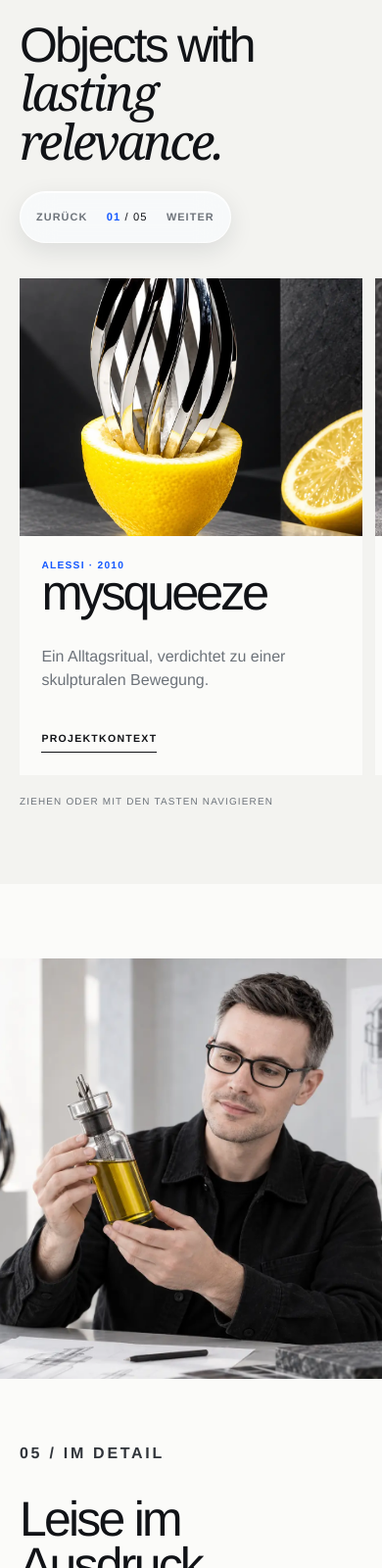
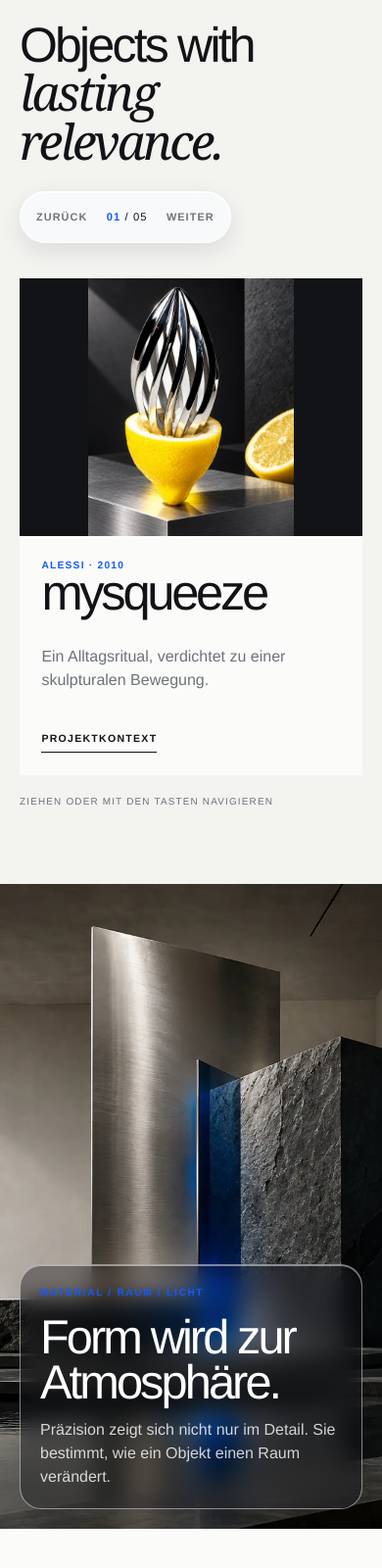
Before and after one commit to o-some/rolandkreiter, a website: page index.html in a window 390 px wide. Shown: the part 6166-7766 px from the top of the page at 98% size. Drawn offline with Linux system fonts and the light colour scheme.

Commit message:
Show full products and add original mood transitions

```diff
--- a/index.html
+++ b/index.html
@@ -11,8 +11,8 @@
   <meta property="og:type" content="website">
   <meta property="og:image" content="assets/images/roland-hero-museum-v2.webp">
   <title>Roland Kreiter — Industrial Designer</title>
-  <link rel="stylesheet" href="styles.css?v=8">
-  <script src="script.js?v=10" type="module"></script>
+  <link rel="stylesheet" href="styles.css?v=9">
+  <script src="script.js?v=11" type="module"></script>
 </head>
 <body>
   <a class="skip-link" href="#main">Zum Inhalt</a>
@@ -100,6 +100,10 @@
       </div>
       <p class="drag-note">Ziehen oder mit den Tasten navigieren</p>
     </section>
+    <section class="mood-interlude" aria-labelledby="mood-title">
+      <figure data-parallax="0.018"><img src="assets/images/mood-precision-gallery-v1.webp" alt="Abstrakte Galeriearchitektur aus Edelstahl, Graphitstein und kobaltblauem Glas" width="1536" height="1024" loading="lazy"></figure>
+      <div class="mood-interlude__copy reveal"><p class="section-label">Material / Raum / Licht</p><h2 id="mood-title">Form wird zur<br>Atmosphäre.</h2><p>Präzision zeigt sich nicht nur im Detail. Sie bestimmt, wie ein Objekt einen Raum verändert.</p></div>
+    </section>
     <section class="designer-focus section" aria-labelledby="focus-title">
       <figure class="designer-focus__image reveal"><img src="assets/images/roland-aromapour-editorial-v2.webp" alt="Roland Kreiter prüft den AromaPour Ölspender" width="2000" height="1333" loading="lazy"></figure>
       <div class="designer-focus__copy reveal"><p class="section-label">05 / Im Detail</p><h2 id="focus-title">Leise im Ausdruck.<br>Präzise in der Funktion.</h2><p>Roland Kreiters Arbeiten verbinden eine reduzierte Formensprache mit einer Funktion, die man sofort versteht.</p><blockquote>“Gutes Design begleitet – leise, aber dauerhaft.”</blockquote></div>
@@ -116,6 +120,7 @@
         <article class="reveal"><span>02</span><h3>Design Development</h3><p>Form, Funktion, Material und Konstruktion als schlüssiges Gesamtsystem.</p></article>
         <article class="reveal"><span>03</span><h3>Design Refinement</h3><p>Bestehende Konzepte präzisieren, vereinfachen und marktreif machen.</p></article>
       </div>
+      <figure class="freelance__mood reveal" data-parallax="0.012"><img src="assets/images/mood-continuous-form-v1.webp" alt="Kontinuierliches Edelstahlband zwischen Graphitstein und kobaltblauem Glas" width="1536" height="1024" loading="lazy"><figcaption>Continuity · Precision · Relevance</figcaption></figure>
       <p class="freelance__proof reveal">Vom Produktionsmodellbau über Alessi bis zur ausgezeichneten Produktentwicklung für AdHoc.</p>
     </section>
     <section class="awards section" id="auszeichnungen" aria-labelledby="awards-title">
--- a/styles.css
+++ b/styles.css
@@ -115,6 +115,9 @@ main,.site-footer { margin-left: var(--rail); }
 .freelance__services span { color: #8fb0ff; font-size: .65rem; font-weight: 750; letter-spacing: .13em; }
 .freelance__services h3 { margin: 4rem 0 .75rem; font-size: clamp(1.8rem,2.8vw,3.2rem); line-height: 1; letter-spacing: -.05em; font-weight: 520; }
 .freelance__services p { max-width: 340px; margin: 0; color: #9fa5ae; }
+.freelance__mood { position: relative; height: clamp(420px,52vw,720px); margin-top: clamp(4rem,7vw,7rem); overflow: hidden; border: 1px solid rgba(255,255,255,.16); border-radius: 28px; }
+.freelance__mood img { width: 100%; height: 110%; object-fit: cover; object-position: center; transform: translate3d(0,0,0); }
+.freelance__mood figcaption { position: absolute; left: 1.2rem; bottom: 1.2rem; padding: .65rem .85rem; border: 1px solid rgba(255,255,255,.48); border-radius: 999px; background: rgba(12,16,22,.45); color: white; backdrop-filter: blur(14px); -webkit-backdrop-filter: blur(14px); font-size: .62rem; font-weight: 700; letter-spacing: .13em; text-transform: uppercase; }
 .freelance__proof { margin: 3rem 0 0 auto; max-width: 620px; color: #c7cbd2; font-family: Georgia,serif; font-size: clamp(1.35rem,2.2vw,2.4rem); line-height: 1.2; }
 
 .material-study { min-height: 760px; display: grid; grid-template-columns: minmax(320px,.75fr) minmax(500px,1.45fr); background: var(--ink); color: white; }
@@ -166,6 +169,13 @@ main,.site-footer { margin-left: var(--rail); }
 .project-slide a { align-self: flex-start; margin-top: 1.5rem; padding-bottom: .35rem; border-bottom: 1px solid var(--ink); font-size: .66rem; font-weight: 700; letter-spacing: .12em; text-transform: uppercase; }
 .project-slide--wide { grid-template-columns: 1.5fr .5fr; }
 .drag-note { margin: 1.25rem 0 0; color: var(--muted); font-size: .62rem; letter-spacing: .12em; text-transform: uppercase; }
+
+.mood-interlude { position: relative; min-height: min(860px,88svh); overflow: hidden; background: var(--ink); color: white; }
+.mood-interlude figure { position: absolute; inset: -4% 0; overflow: hidden; }
+.mood-interlude figure img { width: 100%; height: 108%; object-fit: cover; object-position: center; transform: translate3d(0,0,0); }
+.mood-interlude__copy { position: absolute; z-index: 2; left: var(--pad); bottom: clamp(2rem,6vw,5rem); max-width: 640px; padding: clamp(1.3rem,2.5vw,2rem); border: 1px solid rgba(255,255,255,.48); border-radius: 26px; background: rgba(12,16,22,.42); box-shadow: inset 0 1px 0 rgba(255,255,255,.48),0 20px 55px rgba(0,0,0,.2); backdrop-filter: blur(16px) saturate(150%); -webkit-backdrop-filter: blur(16px) saturate(150%); }
+.mood-interlude__copy h2 { margin: 1rem 0 .8rem; font-size: clamp(3.2rem,6vw,7rem); line-height: .9; letter-spacing: -.06em; font-weight: 560; }
+.mood-interlude__copy > p:last-child { max-width: 470px; margin: 0; color: rgba(255,255,255,.8); }
 
 .designer-focus { max-width: none; padding: 0; display: grid; grid-template-columns: 1.25fr .75fr; background: var(--white); }
 .designer-focus__image { min-height: 760px; overflow: hidden; }
@@ -346,14 +356,19 @@ main,.site-footer { margin-left: var(--rail); }
   .process-steps { grid-template-columns: 1fr; }
   .process-steps article,.process-steps article + article { min-height: 0; padding: 1.4rem 0; border-right: 0; border-bottom: 1px solid var(--line); }
   .process-steps h3 { margin: .8rem 0 .35rem; }
-  .works { padding-left: var(--pad); }
+  .works { padding-left: var(--pad); padding-right: var(--pad); }
   .project-track { gap: .8rem; margin-top: 2.25rem; touch-action: pan-x; overscroll-behavior: contain; scroll-snap-stop: always; -webkit-overflow-scrolling: touch; }
   .track-controls { position: sticky; top: 74px; z-index: 8; width: max-content; margin-top: 1.5rem; padding: .5rem .8rem; border: 1px solid rgba(255,255,255,.78); border-radius: 999px; background: rgba(250,252,255,.68); box-shadow: inset 0 1px 0 rgba(255,255,255,.86),0 8px 24px rgba(17,28,44,.1); backdrop-filter: blur(16px) saturate(165%); -webkit-backdrop-filter: blur(16px) saturate(165%); }
-  .project-slide { flex-basis: calc(100vw - 2.5rem); min-height: 0; grid-template-rows: auto auto; }
+  .project-slide { flex: 0 0 100%; width: 100%; min-height: 0; grid-template-rows: auto auto; }
   .project-slide figure,.project-slide--wide figure { min-height: 0; aspect-ratio: 4 / 3; background: var(--ink); }
-  .project-slide figure img,.project-slide--wide figure img { width: 100%; height: 100%; object-fit: cover; }
+  .project-slide figure img,.project-slide--wide figure img { width: 100%; height: 100%; object-fit: contain; }
   .project-slide > div { min-height: 235px; padding: 1.4rem; }
   .project-slide h3 { font-size: clamp(2.7rem,13vw,4rem); }
+  .mood-interlude { min-height: 78svh; }
+  .mood-interlude figure { inset: 0; }
+  .mood-interlude figure img { height: 100%; object-position: 57% center; }
+  .mood-interlude__copy { left: var(--pad); right: var(--pad); bottom: 1.25rem; max-width: none; padding: 1.25rem; border-radius: 22px; backdrop-filter: blur(12px) saturate(145%); -webkit-backdrop-filter: blur(12px) saturate(145%); }
+  .mood-interlude__copy h2 { font-size: clamp(2.65rem,12.5vw,3.9rem); line-height: .94; }
   .designer-focus__image { min-height: 110vw; }
   .designer-focus__image img { object-position: 56% center; }
   .awards { padding-top: 4.75rem; padding-right: 0; overflow: hidden; }
@@ -377,6 +392,8 @@ main,.site-footer { margin-left: var(--rail); }
   .freelance__actions { display: grid; grid-template-columns: 1fr; width: 100%; }
   .freelance__actions a { width: 100%; }
   .freelance__services { margin-top: 4rem; }
+  .freelance__mood { height: 72vw; margin: 3rem calc(var(--pad)*-.35) 0; border-radius: 20px; }
+  .freelance__mood img { height: 100%; object-position: 52% center; }
   .freelance__proof { margin-top: 3rem; font-size: 1.4rem; }
   .contact { min-height: 650px; }
   .site-footer { align-items: flex-start; flex-wrap: wrap; }
```
Also changed, not shown: IMAGE_MANIFEST.md (+2 -0 lines), assets/images/mood-continuous-form-v1.webp (added), assets/images/mood-precision-gallery-v1.webp (added).
